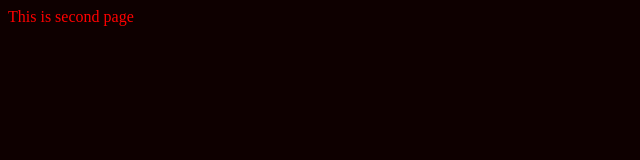
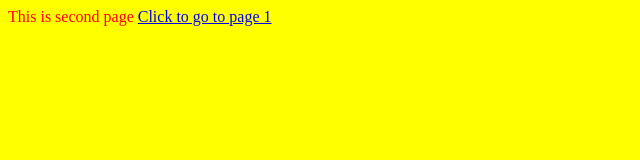
Before and after one commit to ankikush/Afrademo.github.io, a plain HTML site: page second.html in a window 1280 px wide. Shown: the whole page, without its empty margins (0-640 px from the left). Drawn offline with Linux system fonts and the light colour scheme.

Commit message:
Update second.html

```diff
--- a/second.html
+++ b/second.html
@@ -1,7 +1,7 @@
 <html>
   <title>Second Page</title>
-  <Body bgcolor="Yelow" text="Red">
+  <Body bgcolor="Yellow" text="Red">
     This is second page
-    <a href="index.html> Click to go to page 1</a>
+    <a href="index.html"> Click to go to page 1</a>
              </body>
              </html>
```
